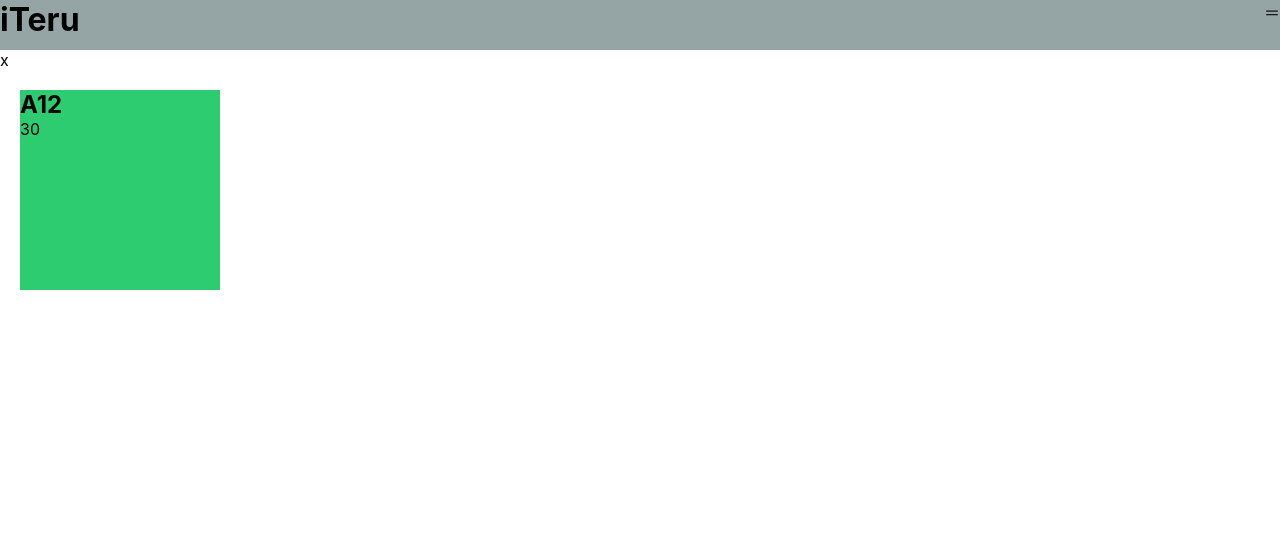
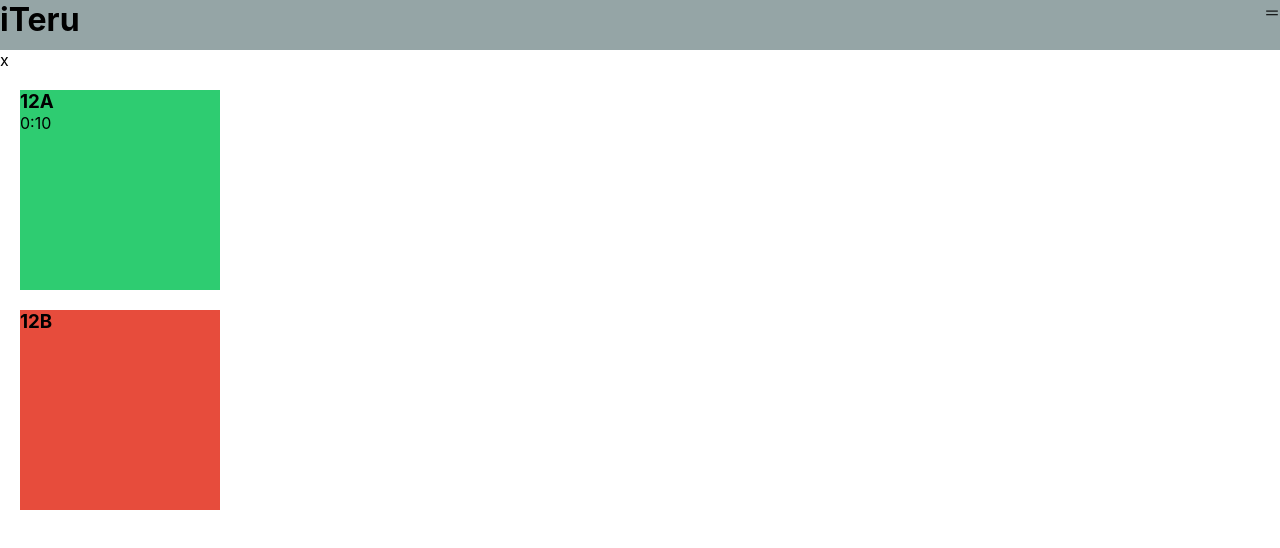
Before and after one commit to slc-hacking-open/iTeru, a React (Create React App) app: page / in a window 1280 px wide. Shown: the top 548 px of the page. Built offline with nearby package versions, Linux system fonts and the light colour scheme.

Commit message:
add: Rooms component

```diff
--- a/src/App.tsx
+++ b/src/App.tsx
@@ -2,14 +2,29 @@ import React from "react";
 
 import Header from "./containers/header";
 import SideMenu from "./containers/side-menu";
-import Tile from "./components/tile";
+import Rooms from "./components/rooms";
 
 const App: React.FC = () => {
   return (
     <div className="App">
       <Header />
       <SideMenu />
-      <Tile roomName="A12" elapsedMinutes={30} />
+      <Rooms
+        rooms={[
+          {
+            roomId: 0,
+            roomName: "12A",
+            elapsedMinutes: 10,
+            isUsing: false
+          },
+          {
+            roomId: 1,
+            roomName: "12B",
+            elapsedMinutes: 9,
+            isUsing: true
+          }
+        ]}
+      />
     </div>
   );
 };
--- /dev/null
+++ b/src/components/room.css
@@ -0,0 +1,13 @@
+.room {
+  height: 200px;
+  margin: 20px;
+  width: 200px;
+}
+
+.room-open {
+  background: #2ecc71;
+}
+
+.room-close {
+  background: #e74c3c;
+}
--- /dev/null
+++ b/src/components/room.tsx
@@ -0,0 +1,32 @@
+import React, { FC } from "react";
+
+import "./room.css";
+
+export interface RoomProps {
+  roomId?: number;
+  roomName?: string;
+  isUsing?: boolean;
+  elapsedMinutes?: number;
+}
+
+const Room: FC<RoomProps> = ({
+  roomName = "",
+  isUsing = true,
+  elapsedMinutes = 0
+}) => {
+  // elapsedMinutes allows more than 61 minutes.
+  const hours: number =
+    elapsedMinutes > 0 ? Math.floor(elapsedMinutes / 60) : 0;
+  const minutes: number = elapsedMinutes > 0 ? elapsedMinutes % 60 : 0;
+
+  return (
+    <section className={`room ${isUsing ? "room-close" : "room-open"}`}>
+      <h1 className="room-roomName">{roomName}</h1>
+      <p className="room-elapsedMinutes">
+        {isUsing ? "" : `${hours}:${minutes}`}
+      </p>
+    </section>
+  );
+};
+
+export default Room;
--- /dev/null
+++ b/src/components/rooms.css
@@ -0,0 +1,13 @@
+.room {
+  height: 200px;
+  margin: 20px;
+  width: 200px;
+}
+
+.room-open {
+  background: #2ecc71;
+}
+
+.room-close {
+  background: #e74c3c;
+}
--- /dev/null
+++ b/src/components/rooms.tsx
@@ -0,0 +1,25 @@
+import React, { FC } from "react";
+
+import Room, { RoomProps } from "./room";
+import "./rooms.css";
+
+export interface RoomsProps {
+  rooms?: Array<RoomProps>;
+}
+
+const Rooms: FC<RoomsProps> = ({ rooms = [] }) => (
+  <article className="rooms">
+    {rooms.map((room: RoomProps) => {
+      return (
+        <Room
+          key={room.roomId}
+          roomName={room.roomName}
+          elapsedMinutes={room.elapsedMinutes}
+          isUsing={room.isUsing}
+        />
+      );
+    })}
+  </article>
+);
+
+export default Rooms;
--- a/src/components/tile.css
+++ /dev/null
@@ -1,6 +0,0 @@
-.tile {
-  background: #2ecc71;
-  height: 200px;
-  margin: 20px;
-  width: 200px;
-}
--- a/src/components/tile.tsx
+++ /dev/null
@@ -1,23 +0,0 @@
-import React, { FC } from "react";
-
-import "./tile.css";
-
-export interface TileProps {
-  roomName?: string;
-  isUsing?: boolean;
-  elapsedMinutes?: number;
-}
-
-const Tile: FC<TileProps> = ({
-  roomName = "",
-  isUsing = true,
-  elapsedMinutes = 0
-}) => (
-  <section className="tile">
-    <h1>{roomName}</h1>
-    <p>{elapsedMinutes}</p>
-    <p>{isUsing}</p>
-  </section>
-);
-
-export default Tile;
```
